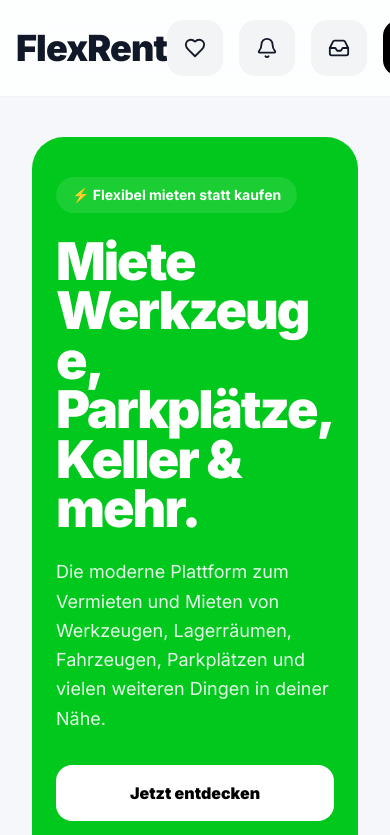
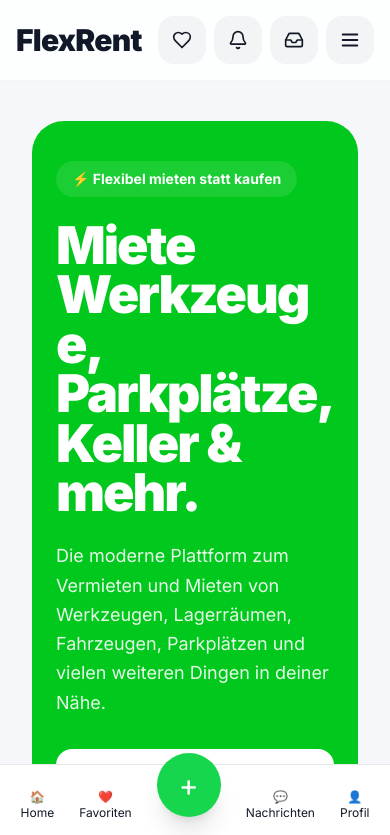
Before and after one commit to baruto52/flexrent-app, a Next.js app: page / in a window 390 px wide. Shown: the top 835 px of the page. Built offline with nearby package versions, Linux system fonts and the light colour scheme; no server answers; the database is empty.

Commit message:
add toast system

```diff
--- a/app/layout.tsx
+++ b/app/layout.tsx
@@ -4,6 +4,9 @@
   Metadata,
   Viewport,
 } from "next";
+
+import { Toaster }
+from "react-hot-toast";
 
 export const metadata: Metadata = {
 
@@ -198,8 +201,22 @@
           antialiased
           bg-[#f4f7fb]
           text-gray-900
+          overflow-x-hidden
         "
       >
+
+        {/* TOASTER */}
+
+        <Toaster
+          position="top-right"
+          toastOptions={{
+            style: {
+              borderRadius: "18px",
+              padding: "16px",
+              fontWeight: "700",
+            },
+          }}
+        />
 
         {children}
 
--- a/components/Navbar.tsx
+++ b/components/Navbar.tsx
@@ -53,24 +53,7 @@
 
   useEffect(() => {
 
-    let cleanup:
-      (() => void) | undefined;
-
-    init().then(
-      (cleanupFn) => {
-
-        cleanup =
-          cleanupFn;
-      }
-    );
-
-    return () => {
-
-      if (cleanup) {
-
-        cleanup();
-      }
-    };
+    init();
 
   }, []);
 
@@ -88,18 +71,11 @@
       session.user
     );
 
-    await Promise.all([
-
     loadNotifications(
       session.user.id
-      ),
+    );
 
     loadMessages(
-        session.user.id
-      ),
-    ]);
-
-    return listenRealtime(
       session.user.id
     );
   }
@@ -156,92 +132,6 @@
     );
   }
 
-  function listenRealtime(
-    userId: string
-  ) {
-
-    /* NOTIFICATIONS */
-
-    const notificationChannel =
-      supabase.channel(
-        `navbar-notifications-${userId}`
-      );
-
-    notificationChannel.on(
-
-      "postgres_changes",
-
-      {
-
-        event: "*",
-
-        schema: "public",
-
-        table:
-          "notifications",
-
-        filter:
-          `user_id=eq.${userId}`,
-      },
-
-      () => {
-
-        loadNotifications(
-          userId
-        );
-      }
-
-    );
-
-    notificationChannel.subscribe();
-
-    /* MESSAGES */
-
-    const messageChannel =
-      supabase.channel(
-        `navbar-messages-${userId}`
-      );
-
-    messageChannel.on(
-
-      "postgres_changes",
-
-      {
-
-        event: "INSERT",
-
-        schema: "public",
-
-        table:
-          "messages",
-
-        filter:
-          `receiver_id=eq.${userId}`,
-      },
-
-      () => {
-
-        loadMessages(
-          userId
-        );
-      }
-
-    );
-
-    messageChannel.subscribe();
-
-    return () => {
-
-      supabase.removeChannel(
-        notificationChannel
-      );
-
-      supabase.removeChannel(
-        messageChannel
-      );
-    };
-  }
-
   async function logout() {
 
     await supabase.auth.signOut();
@@ -250,23 +140,17 @@
       "/";
   }
 
-  function navLink(
-    href: string
-  ) {
-
-    return pathname === href
-
-      ? "text-black font-black"
-
-      : "text-gray-500 hover:text-black transition";
-  }
-
   function closeMenu() {
 
     setMenuOpen(false);
   }
 
   return (
+
+    <>
+
+      {/* TOP NAVBAR */}
+
       <header
         className="
           sticky
@@ -284,27 +168,21 @@
             max-w-7xl
             mx-auto
             px-4
-          h-24
+            h-20
+            md:h-24
             flex
             items-center
             justify-between
           "
         >
 
-        {/* LEFT */}
-
-        <div
-          className="
-            flex
-            items-center
-            gap-12
-          "
-        >
+          {/* LOGO */}
 
           <Link
             href="/"
             className="
-              text-4xl
+              text-3xl
+              md:text-4xl
               font-black
               tracking-tight
             "
@@ -327,44 +205,27 @@
             "
           >
 
-            <Link
-              href="/"
-              className={navLink("/")}
-            >
+            <Link href="/">
               Home
             </Link>
 
-            <Link
-              href="/favorites"
-              className={navLink("/favorites")}
-            >
+            <Link href="/favorites">
               Favoriten
             </Link>
 
-            <Link
-              href="/bookings"
-              className={navLink("/bookings")}
-            >
+            <Link href="/bookings">
               Buchungen
             </Link>
 
-            <Link
-              href="/dashboard"
-              className={navLink("/dashboard")}
-            >
-              Dashboard
+            <Link href="/host/bookings">
+              Vermieter
             </Link>
 
-            <Link
-              href="/notifications"
-              className={navLink("/notifications")}
-            >
-              Notifications
+            <Link href="/messages">
+              Nachrichten
             </Link>
 
           </nav>
-
-        </div>
 
           {/* RIGHT */}
 
@@ -372,7 +233,8 @@
             className="
               flex
               items-center
-            gap-4
+              gap-2
+              md:gap-4
             "
           >
 
@@ -387,70 +249,59 @@
                 px-6
                 rounded-2xl
                 bg-[#16d64d]
-              hover:scale-[1.03]
-              transition
                 text-white
                 items-center
                 justify-center
-              gap-3
+                gap-2
                 font-bold
-              shadow-lg
               "
             >
 
-            <Plus
-              size={20}
-            />
+              <Plus size={18} />
 
               Erstellen
 
             </Link>
 
-          {/* FAVORITES */}
+            {/* ICONS */}
 
             <Link
               href="/favorites"
               className="
                 relative
-              w-14
-              h-14
+                w-12
+                h-12
+                md:w-14
+                md:h-14
                 rounded-2xl
                 bg-gray-100
-              hover:bg-gray-200
-              transition
                 flex
                 items-center
                 justify-center
               "
             >
 
-            <Heart
-              size={22}
-            />
+              <Heart size={20} />
 
             </Link>
-
-          {/* NOTIFICATIONS */}
 
             <Link
               href="/notifications"
               className="
                 relative
-              w-14
-              h-14
+                w-12
+                h-12
+                md:w-14
+                md:h-14
                 rounded-2xl
                 bg-gray-100
-              hover:bg-gray-200
-              transition
                 flex
                 items-center
                 justify-center
               "
             >
 
-            <Bell
-              size={22}
-            />
+              <Bell size={20} />
 
               {notifications > 0 && (
 
@@ -459,12 +310,12 @@
                     absolute
                     -top-1
                     -right-1
-                  min-w-[24px]
-                  h-6
+                    min-w-[22px]
+                    h-5
                     rounded-full
                     bg-red-500
                     text-white
-                  text-xs
+                    text-[10px]
                     font-black
                     flex
                     items-center
@@ -473,11 +324,7 @@
                   "
                 >
 
-                {notifications > 99
-
-                  ? "99+"
-
-                  : notifications}
+                  {notifications}
 
                 </div>
 
@@ -485,27 +332,23 @@
 
             </Link>
 
-          {/* MESSAGES */}
-
             <Link
               href="/messages"
               className="
                 relative
-              w-14
-              h-14
+                w-12
+                h-12
+                md:w-14
+                md:h-14
                 rounded-2xl
                 bg-gray-100
-              hover:bg-gray-200
-              transition
                 flex
                 items-center
                 justify-center
               "
             >
 
-            <Inbox
-              size={22}
-            />
+              <Inbox size={20} />
 
               {messages > 0 && (
 
@@ -514,12 +357,12 @@
                     absolute
                     -top-1
                     -right-1
-                  min-w-[24px]
-                  h-6
+                    min-w-[22px]
+                    h-5
                     rounded-full
                     bg-[#16d64d]
                     text-white
-                  text-xs
+                    text-[10px]
                     font-black
                     flex
                     items-center
@@ -528,11 +371,7 @@
                   "
                 >
 
-                {messages > 99
-
-                  ? "99+"
-
-                  : messages}
+                  {messages}
 
                 </div>
 
@@ -547,82 +386,25 @@
               <Link
                 href="/profile"
                 className="
-                w-14
-                h-14
-                rounded-2xl
-                bg-black
-                hover:scale-105
-                transition
-                text-white
-                flex
-                items-center
-                justify-center
-              "
-            >
-
-              <User
-                size={22}
-              />
-
-            </Link>
-
-          )}
-
-          {/* LOGIN */}
-
-          {!user && (
-
-            <Link
-              href="/login"
-              className="
-                h-14
-                px-6
-                rounded-2xl
-                bg-black
-                hover:scale-[1.03]
-                transition
-                text-white
-                flex
-                items-center
-                justify-center
-                font-bold
-              "
-            >
-              Login
-            </Link>
-
-          )}
-
-          {/* LOGOUT */}
-
-          {user && (
-
-            <button
-              onClick={logout}
-              className="
                   hidden
                   md:flex
                   w-14
                   h-14
                   rounded-2xl
-                bg-red-500
-                hover:bg-red-600
-                transition
+                  bg-black
                   text-white
                   items-center
                   justify-center
                 "
               >
 
-              <LogOut
-                size={22}
-              />
+                <User size={20} />
 
-            </button>
+              </Link>
 
             )}
 
-          {/* MOBILE BUTTON */}
+            {/* MOBILE MENU */}
 
             <button
               onClick={() =>
@@ -632,12 +414,10 @@
               }
               className="
                 lg:hidden
-              w-14
-              h-14
+                w-12
+                h-12
                 rounded-2xl
                 bg-gray-100
-              hover:bg-gray-200
-              transition
                 flex
                 items-center
                 justify-center
@@ -646,15 +426,11 @@
 
               {menuOpen ? (
 
-              <X
-                size={24}
-              />
+                <X size={22} />
 
               ) : (
 
-              <Menu
-                size={24}
-              />
+                <Menu size={22} />
 
               )}
 
@@ -671,13 +447,11 @@
           <div
             className="
               lg:hidden
+              bg-white
               border-t
               border-gray-100
-            bg-white
               px-4
               py-6
-            animate-in
-            slide-in-from-top-2
             "
           >
 
@@ -685,8 +459,7 @@
               className="
                 flex
                 flex-col
-              gap-5
-              text-lg
+                gap-4
               "
             >
 
@@ -695,7 +468,9 @@
                 onClick={closeMenu}
                 className="font-bold"
               >
+
                 Home
+
               </Link>
 
               <Link
@@ -703,7 +478,9 @@
                 onClick={closeMenu}
                 className="font-bold"
               >
+
                 Favoriten
+
               </Link>
 
               <Link
@@ -711,15 +488,19 @@
                 onClick={closeMenu}
                 className="font-bold"
               >
+
                 Buchungen
+
               </Link>
 
               <Link
-              href="/dashboard"
+                href="/host/bookings"
                 onClick={closeMenu}
                 className="font-bold"
               >
-              Dashboard
+
+                Vermieter Dashboard
+
               </Link>
 
               <Link
@@ -727,7 +508,9 @@
                 onClick={closeMenu}
                 className="font-bold"
               >
+
                 Nachrichten
+
               </Link>
 
               <Link
@@ -735,22 +518,20 @@
                 onClick={closeMenu}
                 className="font-bold"
               >
+
                 Notifications
+
               </Link>
-
-            {user && (
 
               <Link
                 href="/profile"
                 onClick={closeMenu}
                 className="font-bold"
               >
+
                 Profil
+
               </Link>
-
-            )}
-
-            {user && (
 
               <button
                 onClick={logout}
@@ -762,10 +543,10 @@
                   font-bold
                 "
               >
+
                 Logout
+
               </button>
-
-            )}
 
             </div>
 
@@ -774,5 +555,100 @@
         )}
 
       </header>
+
+      {/* MOBILE BOTTOM NAV */}
+
+      <div
+        className="
+          md:hidden
+          fixed
+          bottom-0
+          left-0
+          right-0
+          z-50
+          bg-white
+          border-t
+          border-gray-200
+          h-20
+          flex
+          items-center
+          justify-around
+          px-2
+        "
+      >
+
+        <Link
+          href="/"
+          className="flex flex-col items-center text-xs"
+        >
+
+          🏠
+          <span>
+            Home
+          </span>
+
+        </Link>
+
+        <Link
+          href="/favorites"
+          className="flex flex-col items-center text-xs"
+        >
+
+          ❤️
+          <span>
+            Favoriten
+          </span>
+
+        </Link>
+
+        <Link
+          href="/create"
+          className="
+            -mt-10
+            w-16
+            h-16
+            rounded-full
+            bg-[#16d64d]
+            text-white
+            flex
+            items-center
+            justify-center
+            text-3xl
+            shadow-xl
+          "
+        >
+
+          +
+
+        </Link>
+
+        <Link
+          href="/messages"
+          className="flex flex-col items-center text-xs"
+        >
+
+          💬
+          <span>
+            Nachrichten
+          </span>
+
+        </Link>
+
+        <Link
+          href="/profile"
+          className="flex flex-col items-center text-xs"
+        >
+
+          👤
+          <span>
+            Profil
+          </span>
+
+        </Link>
+
+      </div>
+
+    </>
+
   );
 }
--- a/package.json
+++ b/package.json
@@ -20,7 +20,7 @@
     "react": "^19.2.6",
     "react-datepicker": "^9.1.0",
     "react-dom": "^19.2.6",
-    "react-hot-toast": "^2.5.2",
+    "react-hot-toast": "^2.6.0",
     "react-icons": "^5.5.0",
     "stripe": "^22.1.1"
   },
```
Also changed, not shown: 1 other file (tests, documents, lock files or other folders). Lines whose indentation alone changed are shown as unchanged.
